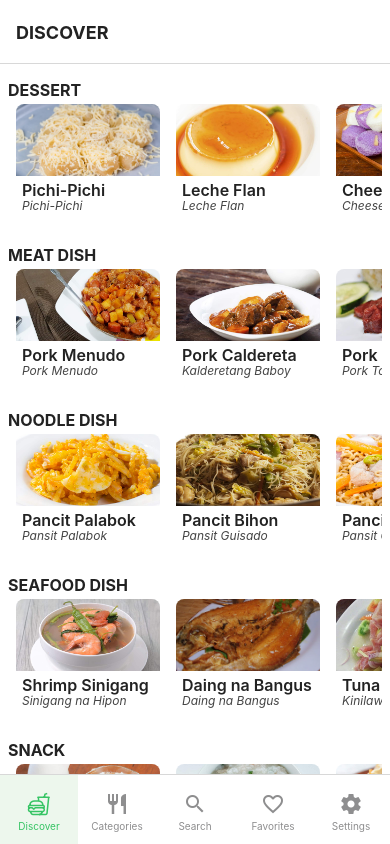
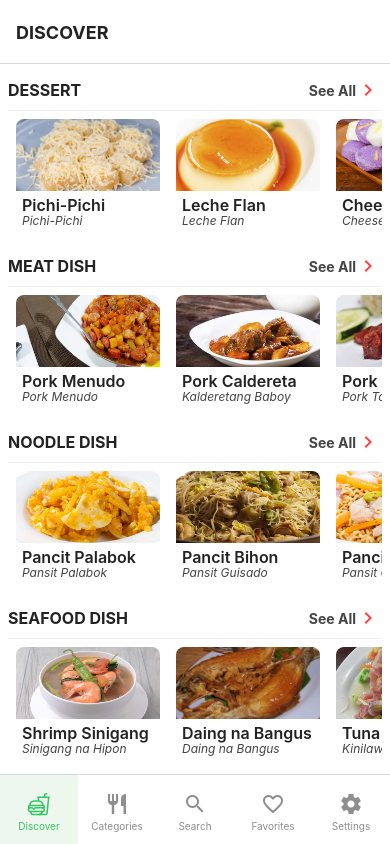
Before and after one commit to godkingjay/Authentic-Pinoy-Recipes-App, a React Native app: screen /Discover in a window 390 px wide. Built offline with nearby package versions, Linux system fonts and the light colour scheme.

Commit message:
ADD: Discover | Category | See All -> Food Category

```diff
--- /dev/null
+++ b/assets/component/discoverSeeAll.js
@@ -0,0 +1,46 @@
+import React from "react";
+import { StyleSheet, TouchableOpacity } from "react-native";
+import { Text } from "react-native";
+import { View } from "react-native";
+import { Icon } from "react-native-elements";
+
+
+export default function DiscoverSeeAll({ navigation, route, foodType }){
+  return(
+    <View style={ styles.seeAllWrapper }>
+      <TouchableOpacity
+        style={ styles.seeAllContainer }
+        activeOpacity={ 0.75 }
+        onPress={() => navigation.navigate('FoodCategory', foodType)}
+      >
+        <Text style={ styles.seeAllLabel }>See All</Text>
+        <Icon
+          type="material-icons"
+          name="navigate-next"
+          color="#ff4040"
+        />
+      </TouchableOpacity>
+    </View>
+  );
+}
+
+const styles = StyleSheet.create({
+  seeAllWrapper: {
+  },
+  seeAllContainer: {
+    backgroundColor: "white",
+    elevation: 2,
+    borderRadius: 64,
+    overflow: "hidden",
+    flex: 1,
+    flexDirection: "row",
+    alignItems: "center",
+    justifyContent: "center",
+    padding: 2,
+    paddingLeft: 8,
+  },
+  seeAllLabel: {
+    color: "#444",
+    fontWeight: "bold",
+  },
+});
--- a/assets/component/horizontalCardsContainer.js
+++ b/assets/component/horizontalCardsContainer.js
@@ -5,6 +5,7 @@ import { StyleSheet } from "react-native";
 import { FlatList } from "react-native";
 import { Text, View } from "react-native";
 import { discoverFoods } from "../controller/query";
+import DiscoverSeeAll from "./discoverSeeAll";
 import HorizontalCard from "./horizontalCards";
 
 function shuffle(array) {
@@ -40,13 +41,17 @@ export default function HorizontalCardsContainer({ navigation, route, foodCatego
 
   return(
     <View style = { styles.cardsContainer }>
-      <Text style = { styles.foodCategoryName }>{ (foodCategory.name).toUpperCase() }</Text>
+      <View style={ styles.cardsLabelContainer }>
+        <Text style = { styles.foodCategoryName }>{ (foodCategory.name).toUpperCase() }</Text>
+        <DiscoverSeeAll navigation={ navigation } route={ route } foodType={ foodCategory.name }/>
+      </View>
+      <View style={ styles.divider }></View>
       <FlatList
         style = { styles.cards }
         keyExtractor={ discover.id }
         data={ discover }
         horizontal={ true }
-        renderItem={({ item }) => (
+        renderItem={({ item, index }) => (
           <HorizontalCard navigation={ navigation } route={ route } food={ item } />
         )}
       />
@@ -57,14 +62,27 @@ export default function HorizontalCardsContainer({ navigation, route, foodCatego
 const styles = StyleSheet.create({
   cardsContainer: {
     paddingHorizontal: 8,
-    marginVertical: 8
+    marginVertical: 4
   },
   cards: {
     paddingBottom: 4,
   },
+  cardsLabelContainer: {
+    flexDirection: 'row',
+    alignItems: 'center',
+    justifyContent: 'center',
+  },
   foodCategoryName: {
     fontWeight: 'bold',
     fontSize: 16,
-    color: '#222'
-  }
+    color: '#222',
+    flex: 1,
+  },
+  divider: {
+    height: 1,
+    width: '100%',
+    backgroundColor: '#2221',
+    marginTop: 6,
+    marginBottom: 4,
+  },
 });
```
